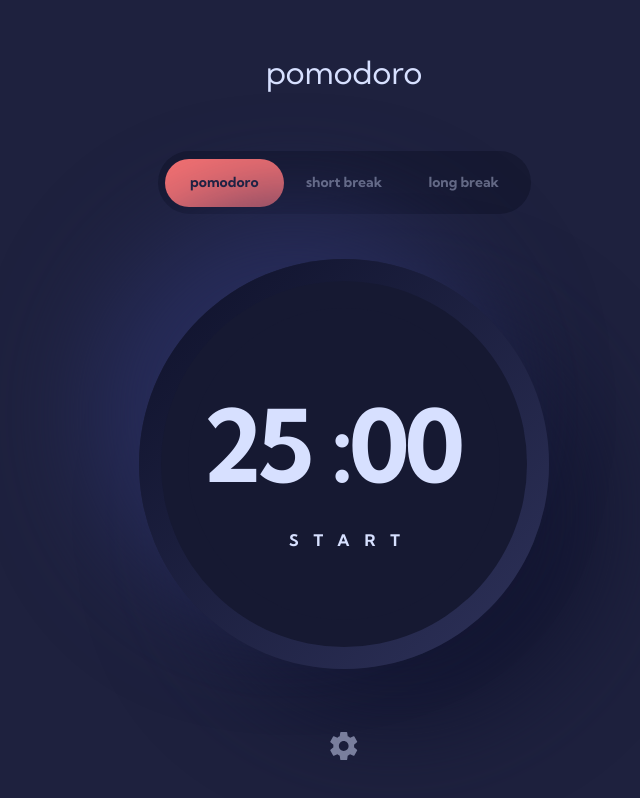
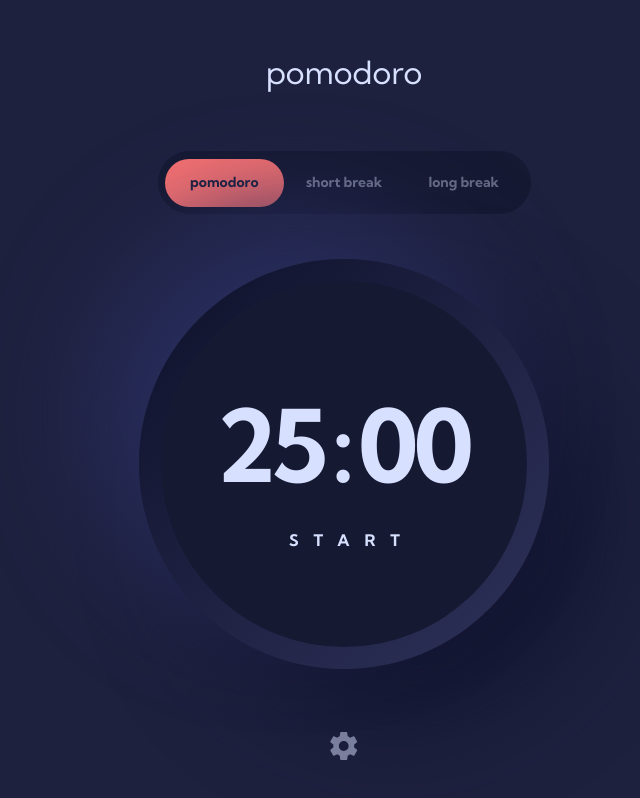
Before and after one commit to chris-nowicki/pomodoro-app, a React (Vite) app: page / in a window 1280 px wide. Shown: the whole page, without its empty margins (296-936 px from the left). Built offline with nearby package versions, Linux system fonts and the light colour scheme.

Commit message:
fixed styling of numbers in clock

```diff
--- a/src/App.jsx
+++ b/src/App.jsx
@@ -136,14 +136,20 @@ function App() {
 										<div className="flex h-[132px] items-center w-full ml-[28px]">
 											<h1
 												id="js-minutes"
-												className="w-[132px]"
+												className="w-[132px] flex justify-end"
 											>
 												{`${remainingTime.minutes}`.padStart(
 													2,
 													"0"
 												)}
 											</h1>
-											<h1 className="w-auto">:</h1>
+											{settings.font != "space" ? (
+												<h1 className="w-auto mx-2">
+													:
+												</h1>
+											) : (
+												<h1 className="w-auto">:</h1>
+											)}
 											<h1
 												id="js-seconds"
 												className="w-[170px]"
```
